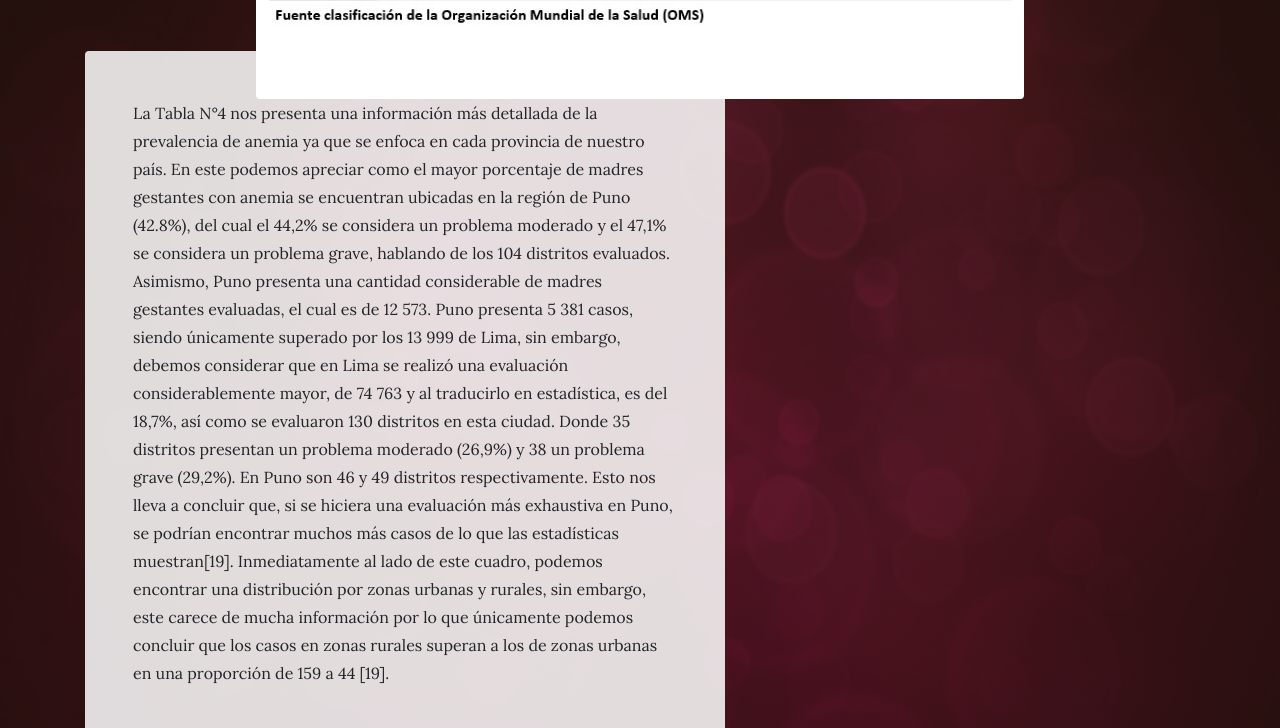
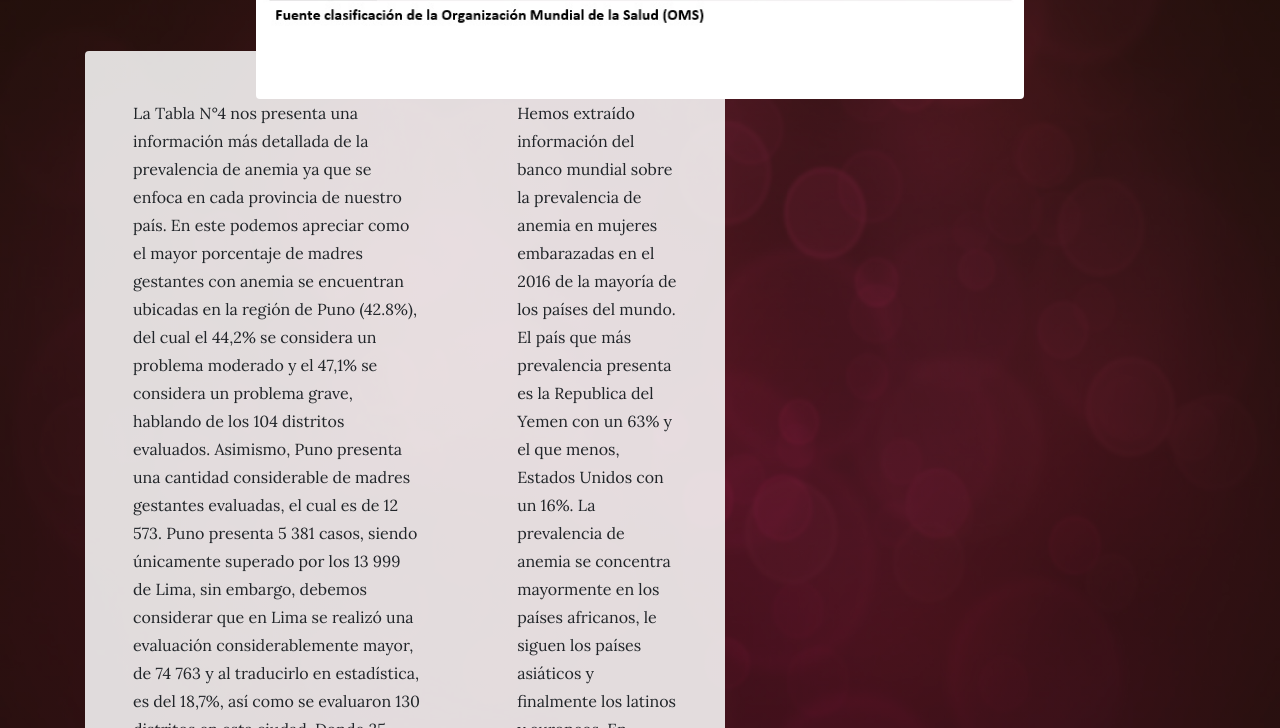
Before and after one commit to ABCBiotechnologies/Equipo17, a website: page problema.html in a window 1280 px wide. Shown: the part 5892-6620 px from the top of the page. Drawn offline with Linux system fonts and the light colour scheme.

Commit message:
Update problema.html

```diff
--- a/problema.html
+++ b/problema.html
@@ -139,6 +139,9 @@
             <div class="bg-faded p-5 rounded">
               <p class="mb-0">La Tabla N°4 nos presenta una información más detallada de la prevalencia de anemia ya que se enfoca en cada provincia de nuestro país. En este podemos apreciar como el mayor porcentaje de madres gestantes con anemia se encuentran ubicadas en la región de Puno (42.8%), del cual el 44,2% se considera un problema moderado y el 47,1% se considera un problema grave, hablando de los 104 distritos evaluados. Asimismo, Puno presenta una cantidad considerable de madres gestantes evaluadas, el cual es de 12 573. Puno presenta 5 381 casos, siendo únicamente superado por los 13 999 de Lima, sin embargo, debemos considerar que en Lima se realizó una evaluación considerablemente mayor, de 74 763 y al traducirlo en estadística, es del 18,7%, así como se evaluaron 130 distritos en esta ciudad.  Donde 35 distritos presentan un problema moderado (26,9%) y 38 un problema grave (29,2%).  En Puno son 46 y 49 distritos respectivamente. Esto nos lleva a concluir que, si se hiciera una evaluación más exhaustiva en Puno, se podrían encontrar muchos más casos de lo que las estadísticas muestran[19]. Inmediatamente al lado de este cuadro, podemos encontrar una distribución por zonas urbanas y rurales, sin embargo, este carece de mucha información por lo que únicamente podemos concluir que los casos en zonas rurales superan a los de zonas urbanas en una proporción de 159 a 44 [19].</p>
             </div>
+            <div class="bg-faded p-5 rounded">
+              <p class="mb-0">Hemos extraído información del banco mundial sobre la prevalencia de anemia en mujeres embarazadas en el 2016 de la mayoría de los países del mundo. El país que más prevalencia presenta es la Republica del Yemen con un 63% y el que menos, Estados Unidos con un 16%. La prevalencia de anemia se concentra mayormente en los países africanos, le siguen los países asiáticos y finalmente los latinos y europeos. En cuanto a la data mundial, Perú se encuentra por debajo con un 26%, estando a la par con países latinos como Ecuador y Nicaragua. Por encima de todos los países latinos, se encuentra Haití con un 50% y por debajo de todo, México con un 20%. Si realizamos una media, nos da un resultado de 27,75% estando Perú con apenas un 1,75% por debajo de esta. [20]</p>
+            </div>
           </div>
         </div>
       </div>
```
